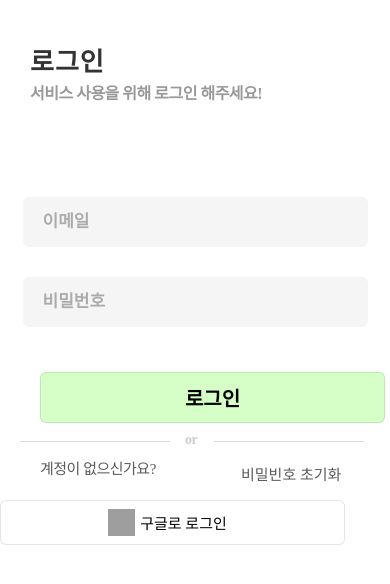
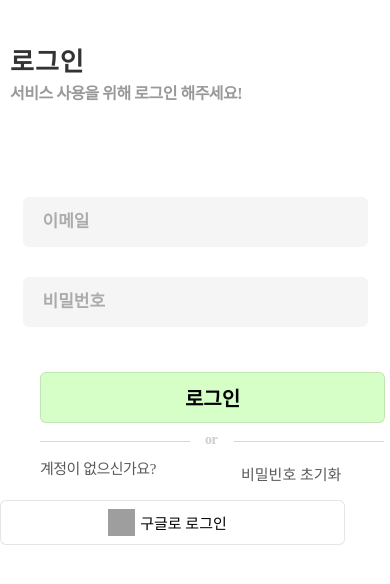
Before and after one commit to SimpleLearnEnglish/Langtudy-frontend, a Next.js app: page /auth/login in a window 390 px wide. Shown: the top 584 px of the page. Built offline with nearby package versions, Linux system fonts and the light colour scheme; no server answers; grey boxes are pictures that could not be loaded; a web font is replaced by a local one.

Commit message:
design(components): remove responsive margin value

```diff
--- a/src/components/Auth/Bottom/styled.ts
+++ b/src/components/Auth/Bottom/styled.ts
@@ -9,9 +9,6 @@ export const BottomContainer = styled.div`
 export const horizontalContainer = styled.div`
   display: flex;
   margin-top: 1rem;
-  @media screen and (max-width: 400px) {
-    margin-left: -2rem;
-  }
 `;
 
 export const horizontalLineLeft = styled.div<{ marginleft: number }>`
--- a/src/components/Auth/Login/Form/styled.ts
+++ b/src/components/Auth/Login/Form/styled.ts
@@ -7,6 +7,7 @@ export const LoginMainContainer = styled.div`
   margin-top: 12rem;
   @media screen and (max-width: 400px) {
     margin: 0;
+    width: 100%;
   }
 `;
 export const LoginTitleContainer = styled.div``;
@@ -18,7 +19,7 @@ export const LoginTitle = styled.div`
   letter-spacing: 0.1rem;
   margin-left: 4rem;
   @media screen and (max-width: 400px) {
-    margin: 0 0 0 3rem;
+    margin: 0 0 0 1rem;
   }
 `;
 
@@ -31,7 +32,7 @@ export const LoginDescription = styled.div`
   font-size: 1.6rem;
   margin-left: 4rem;
   @media screen and (max-width: 400px) {
-    margin: 0 0 0 3rem;
+    margin: 0 0 0 1rem;
   }
 `;
 
```
